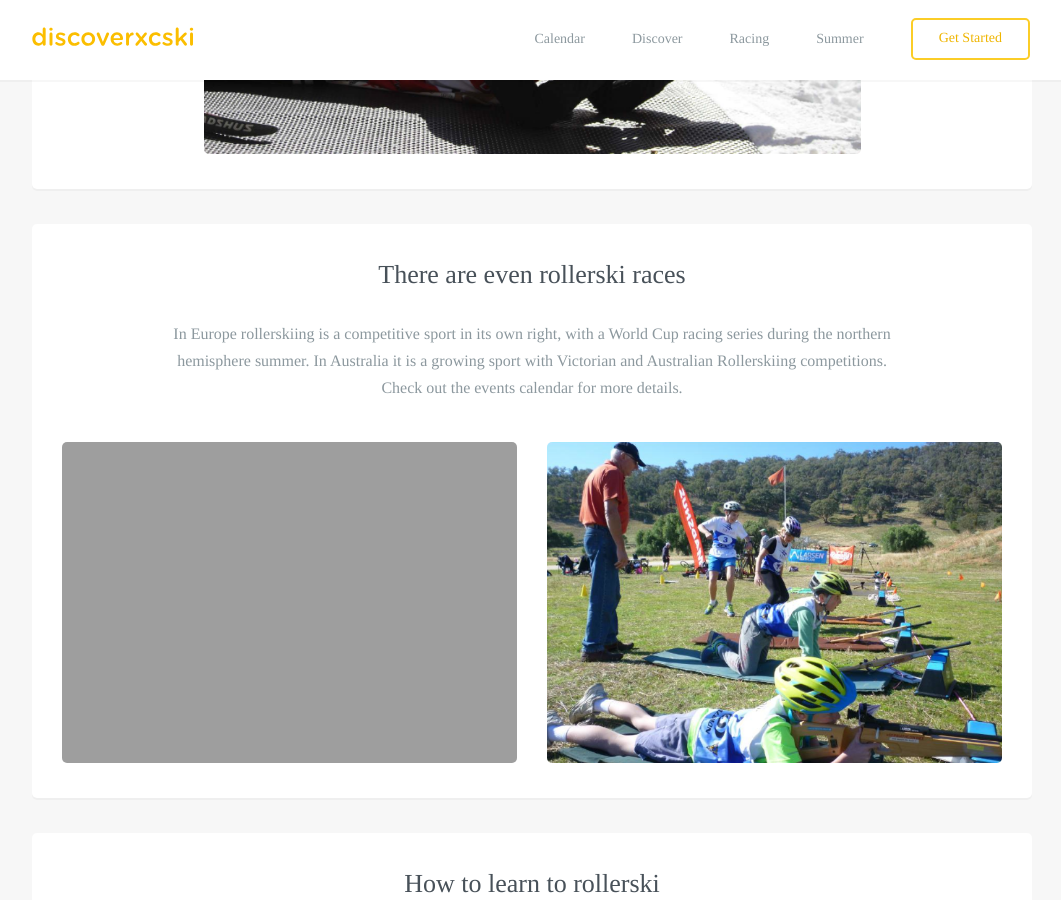
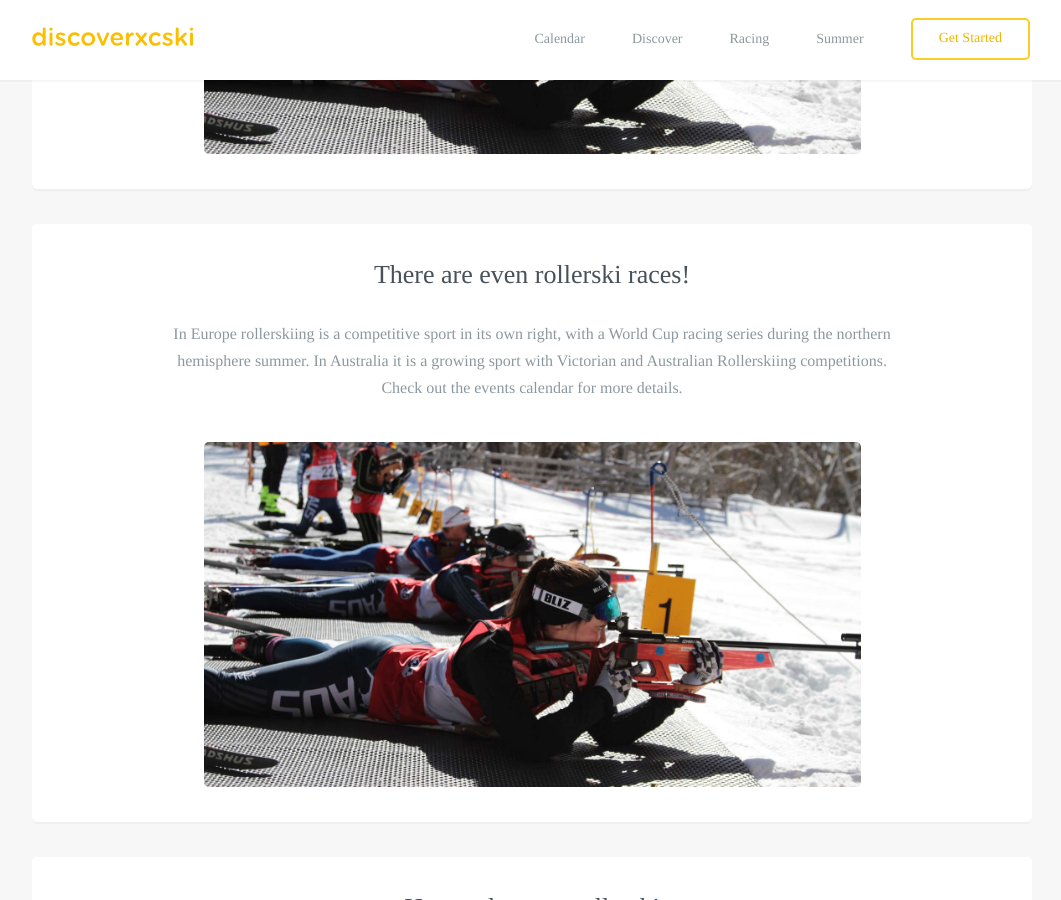
Before and after one commit to robcatto/robcatto.github.io, a Jekyll site: the page built from summer/rollerski/index.html, in a window 1280 px wide and 900 px high, scrolled down 1347 px. Shown: the whole window, without its empty margins (108-1169 px from the left). Built offline with Jekyll 4.4.1, drawn with Linux system fonts in a browser that asks for light colours; some web fonts are replaced; Markdown is read by kramdown in place of the engine named in the settings.

Commit message:
Update index.html

```diff
--- a/summer/rollerski/index.html
+++ b/summer/rollerski/index.html
@@ -68,49 +68,22 @@ layout: default
                 background-image: url(http://www.discoverxcski.com/images/australianbiathlon.jpg);
                 background-size: cover;
                 "></div>
+
+
                 </section>
 
+                       <section class="mobile_section">
+                    <h3>There are even rollerski races!</h3>
+                    <p>In Europe rollerskiing is a competitive sport in its own right, with a World Cup racing series during the northern hemisphere summer.  In Australia it is a growing sport with Victorian and Australian Rollerskiing competitions. Check out the events calendar for more details.
 
+                    </p>
+                    <div class="one">
+                <div class="onelarge centered" style="
+                background-image: url(http://www.discoverxcski.com/images/australianbiathlon.jpg);
+                background-size: cover;
+                "></div>
+                </section>
 
-                 <section class="mobile_section">
-                <h3>There are even rollerski races</h3>
-                <p>
-                    In Europe rollerskiing is a competitive sport in its own right, with a World Cup racing series during the northern hemisphere summer.  In Australia it is a growing sport with Victorian and Australian Rollerskiing competitions. Check out the events calendar for more details.
-
-
-                </p>
-                <div class="row">
-
-
-
-
-                         <div class="column two">
-                                                <div class="callout-card" style="
-                                                background: url(http://www.discoverxcski.com/images/whiskey-flat.jpg);
-                                                background-size: cover;
-                                                min-height: 321px;
-                                                ">
-
-
-                                                </div>
-                        </div>
-
-                        <div class="column two">
-                                                <div class="callout-card" style="
-                                                background: url(http://www.discoverxcski.com/images/summer-biathlon.png);
-                                                background-size: cover;
-                                                background-position: center;
-                                                min-height: 321px;
-                                                ">
-
-
-                                                </div>
-                        </div>
-
-
-
-                </div>
-                  </section>
 
                  <section class="mobile_section">
                 <h3>How to learn to rollerski</h3>
```
